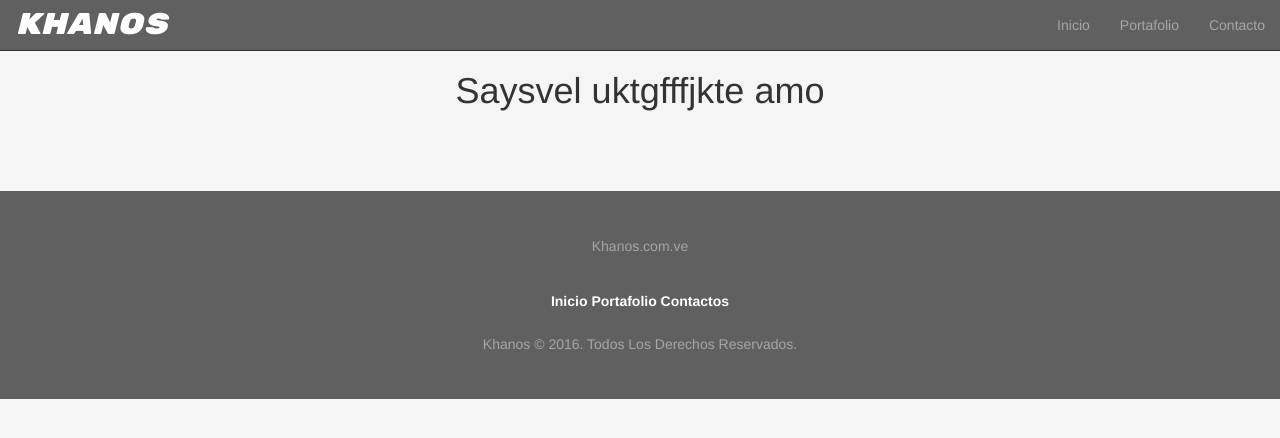
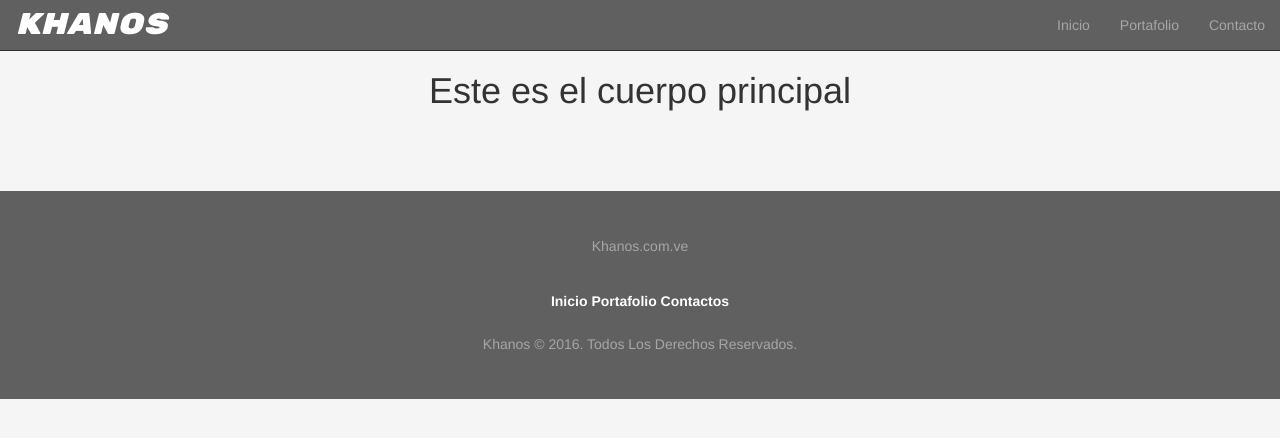
Before and after one commit to Khanos/webProjects, a website: page khanos.com.ve/index.html in a window 1280 px wide. Drawn offline with Linux system fonts and the light colour scheme.

Commit message:
Cambios menores

```diff
--- a/khanos.com.ve/index.html
+++ b/khanos.com.ve/index.html
@@ -13,7 +13,7 @@
 </head>
 <body>
 	<khanos-navbar></khanos-navbar>
-	<h1 align="center">Saysvel uktgfffjkte amo</h1>
+	<h1 align="center">Este es el cuerpo principal</h1>
 	<khanos-footer></khanos-footer>
 	<script src="assets/libs/angular.min.js"></script>
 	<script src="assets/libs/angular-route.min.js"></script>
```
